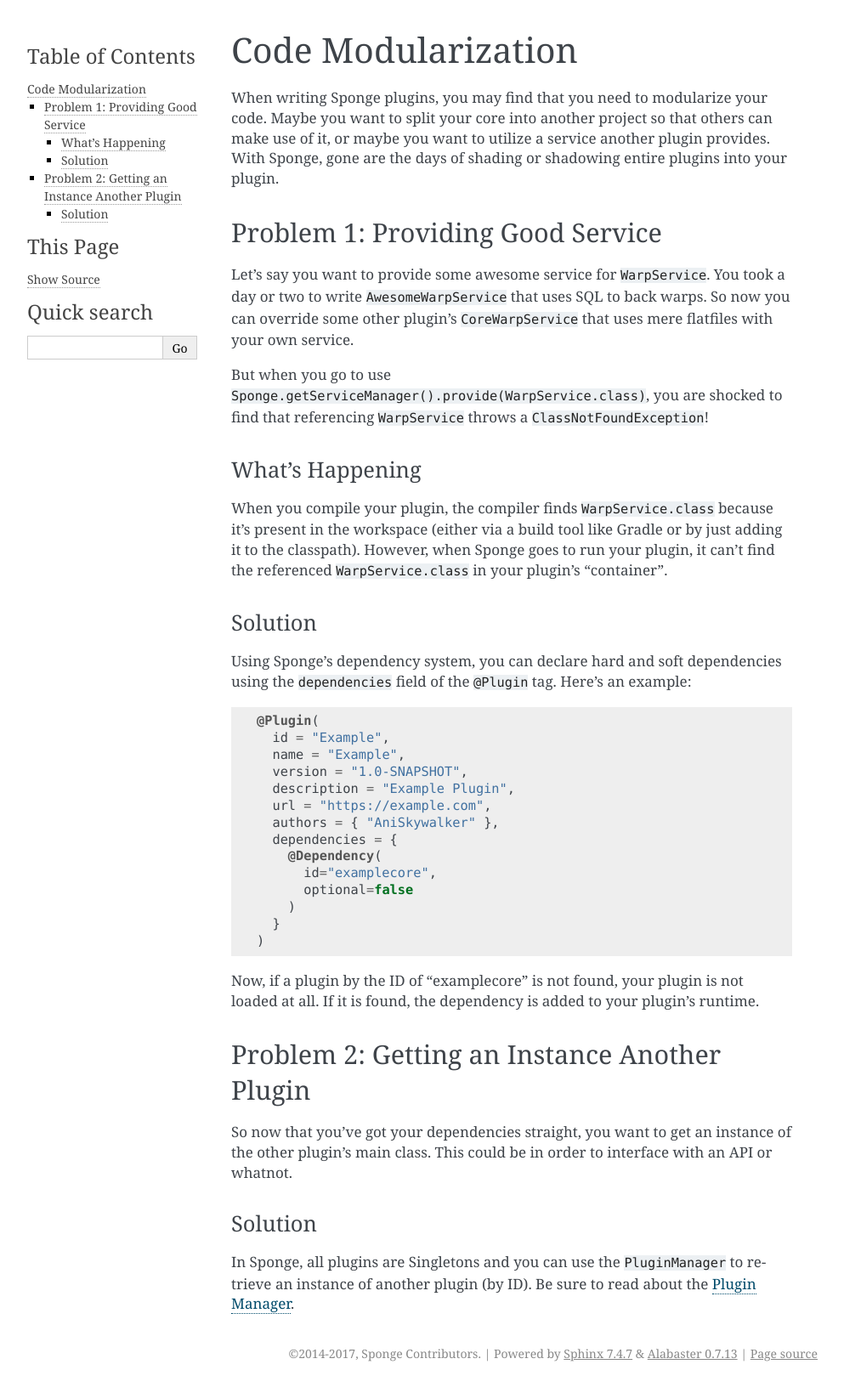
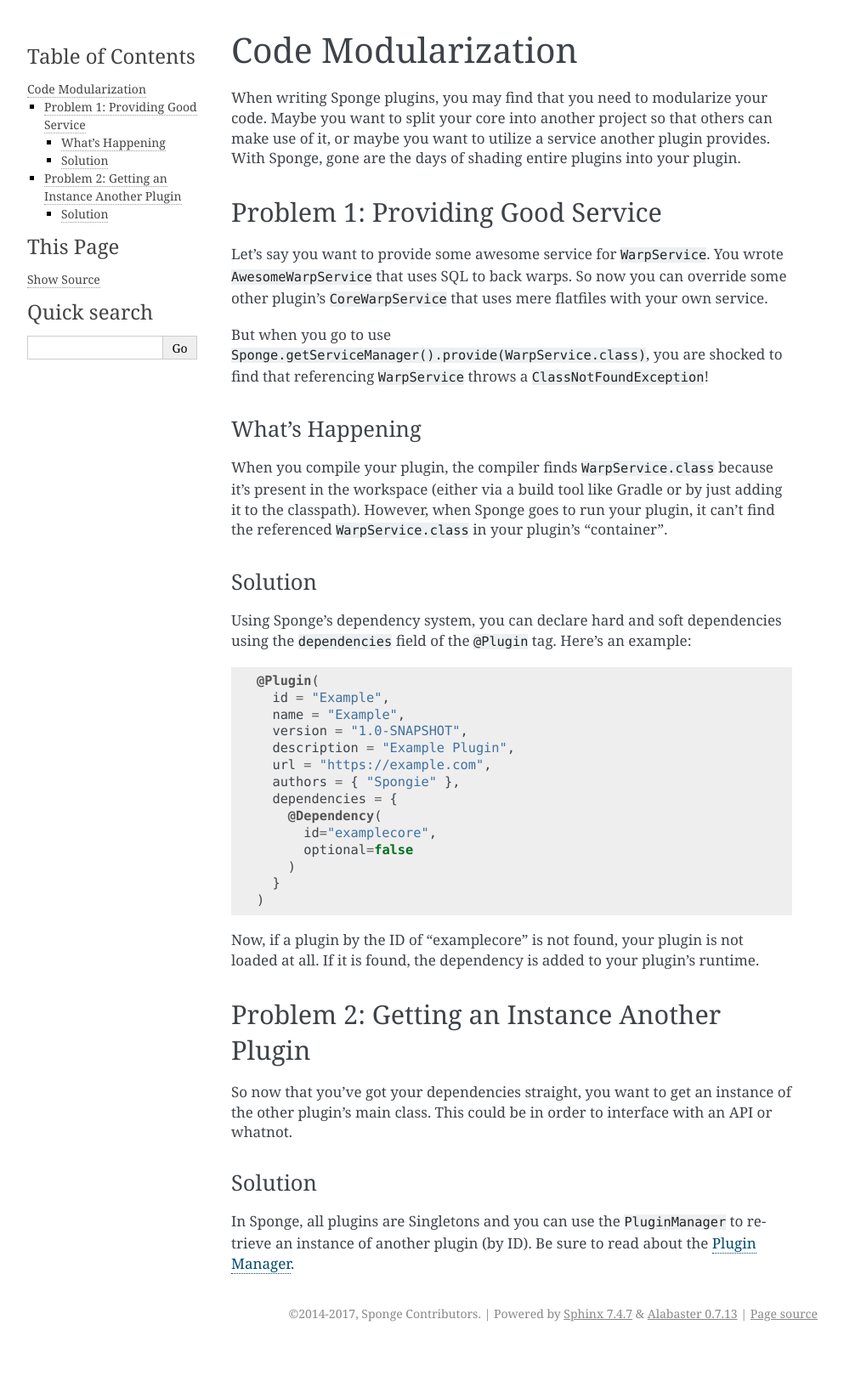
Before and after one commit to SpongePowered/SpongeDocs, a Sphinx documentation site: the page built from source/plugin/modularization.rst, in a window 1280 px wide. Shown: the whole page at 85% size, without its empty margins (148-1141 px from the left). Built offline with Sphinx 7.4.7, drawn with Linux system fonts in a browser that asks for light colours; pages that are not in the unit, such as notebooks, are missing from menus; after the commit the page ends 1585 px from its top, so only the background shows below that.

Commit message:
Change @Plugin authors

```diff
--- a/source/plugin/modularization.rst
+++ b/source/plugin/modularization.rst
@@ -4,14 +4,14 @@
 
 When writing Sponge plugins, you may find that you need to modularize your code. Maybe you want to split your core into
 another project so that others can make use of it, or maybe you want to utilize a service another plugin provides. With
-Sponge, gone are the days of shading or shadowing entire plugins into your plugin.
+Sponge, gone are the days of shading entire plugins into your plugin.
 
 Problem 1: Providing Good Service
 =================================
 
-Let's say you want to provide some awesome service for ``WarpService``. You took a day or two to write
-``AwesomeWarpService`` that uses SQL to back warps. So now you can override some other plugin's ``CoreWarpService`` that
-uses mere flatfiles with your own service.
+Let's say you want to provide some awesome service for ``WarpService``. You wrote ``AwesomeWarpService`` that uses SQL
+to back warps. So now you can override some other plugin's ``CoreWarpService`` that uses mere flatfiles with your own
+service.
 
 But when you go to use ``Sponge.getServiceManager().provide(WarpService.class)``, you are shocked to find that referencing
 ``WarpService`` throws a ``ClassNotFoundException``!
@@ -37,7 +37,7 @@
       version = "1.0-SNAPSHOT",
       description = "Example Plugin",
       url = "https://example.com",
-      authors = { "AniSkywalker" },
+      authors = { "Spongie" },
       dependencies = {
         @Dependency(
           id="examplecore",
```
